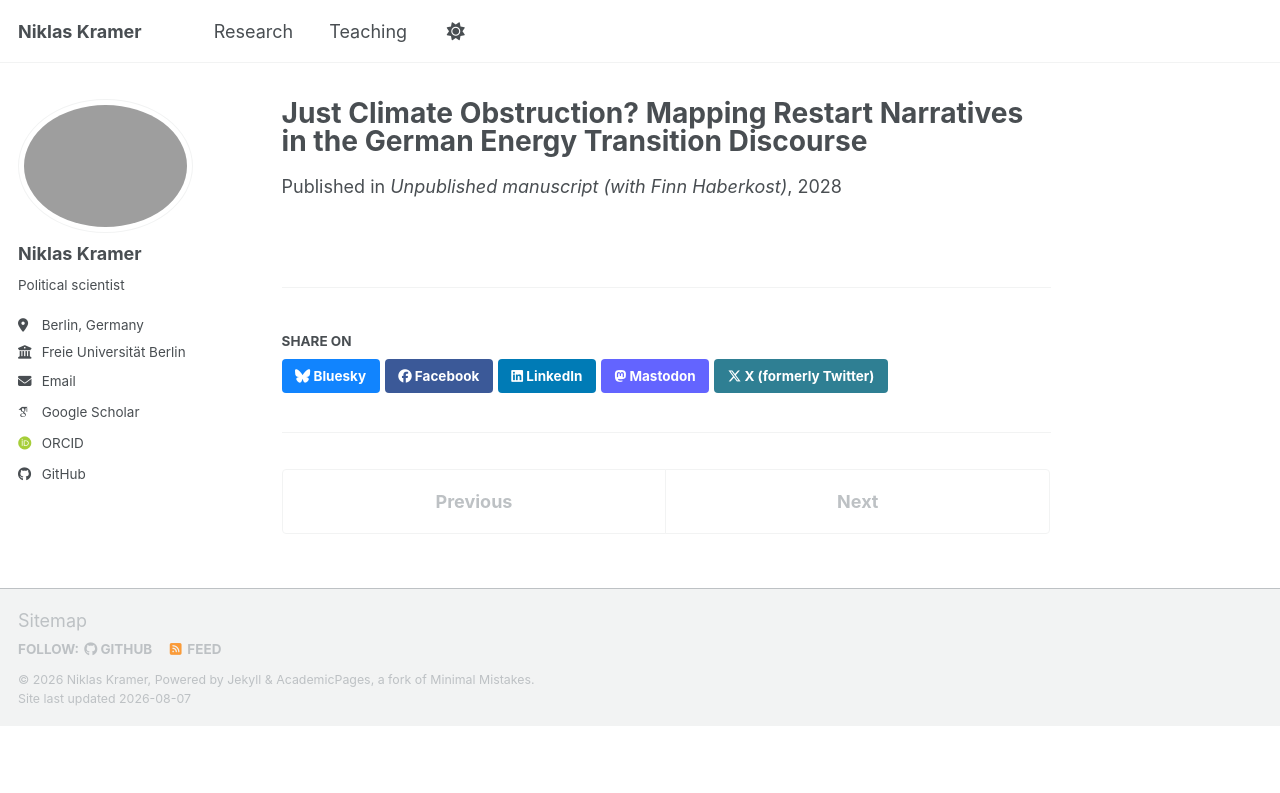
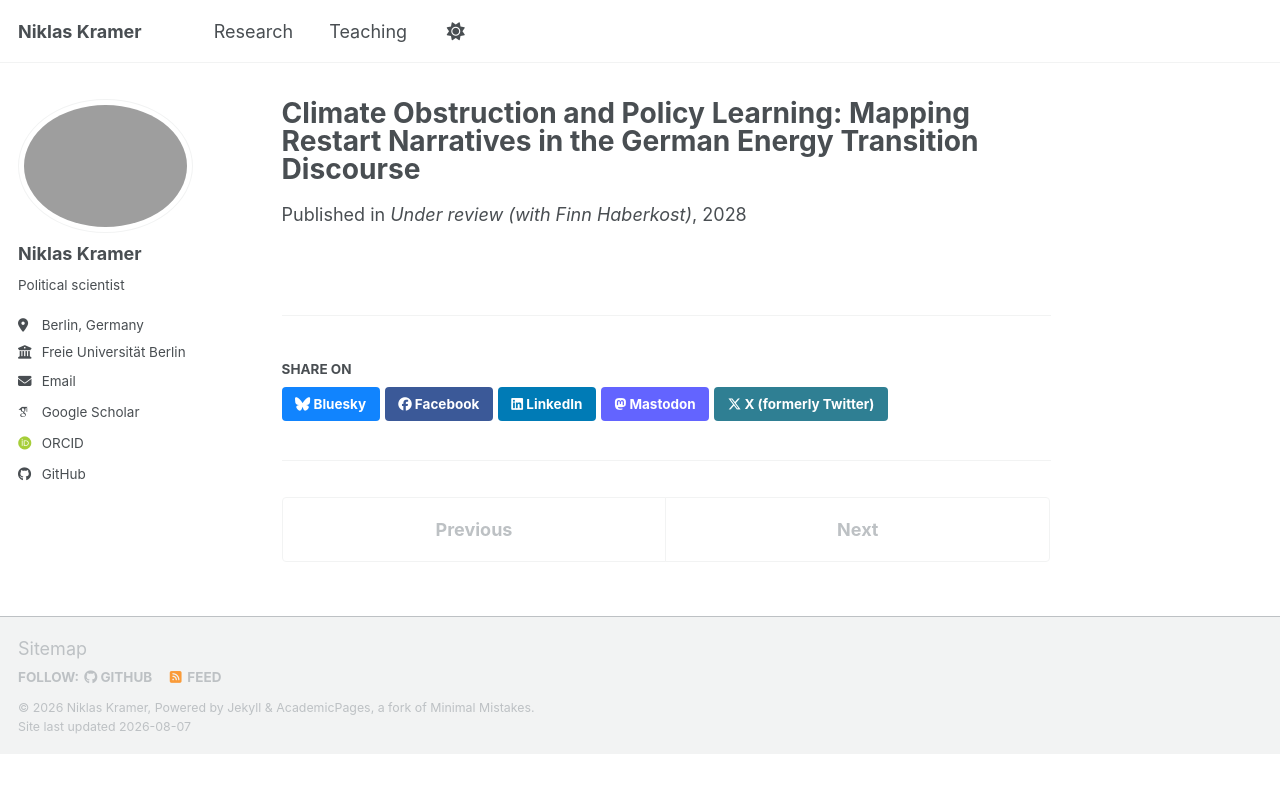
Before and after one commit to nik-kramer/nik-kramer.github.io, a Jekyll site: the page built from _publications/Haberkost_Kramer.md, in a window 1280 px wide. Shown: the top 793 px of the page. Built offline with Jekyll 4.4.1, drawn with Linux system fonts in a browser that asks for light colours; some web fonts are replaced; a script bundle is joined from its source files by our own code; library files that are not in the unit come from our copies.

Commit message:
Update Haberkost_Kramer.md

```diff
--- a/_publications/Haberkost_Kramer.md
+++ b/_publications/Haberkost_Kramer.md
@@ -1,11 +1,11 @@
 ---
-title: "Just Climate Obstruction? Mapping Restart Narratives in the German Energy Transition Discourse"
+title: "Climate Obstruction and Policy Learning: Mapping Restart Narratives in the German Energy Transition Discourse"
 collection: publications
 category: manuscripts
 permalink: /publication/Haberkost_Kramer
 excerpt: '<p style="text-align: justify; font-size: 0.8em;">In recent debates about the state and prospects of the energy transition, diagnoses of “failure” and calls for a “restart”, “reset” or “reality check” have gained traction. Should these contestations be categorically rejected as climate obstruction, or can some of them contribute constructively to policy learning? To address this question, we examine the German “restart discourse” as an illustrative case to show that, despite strong terminological overlap, the discourse comprises competing narratives with distinct policy demands. Building on the Narrative Policy Framework and a systematic analysis of 81 media articles and policy documents, we distinguish three narratives that structure the restart discourse. The restoration narrative portrays the energy transition as a fundamentally misguided project of a green elite and seeks its rollback. The reorientation narrative criticizes the unbalanced pursuit of climate change mitigation at the cost of economic prosperity and energy security. Finally, the recalibration narrative suggests an adjustment of the policy mix in the light of accumulated experience and changing contextual conditions. Based on this classification, we inductively derive six discursive markers from our sample. In future research, they may be used as a heuristic toolbox for distinguishing obstructive from constructive contestation.</p>'
 date: 2028-01-01
-venue: 'Unpublished manuscript (with Finn Haberkost)'
+venue: 'Under review (with Finn Haberkost)'
 paperurl: #''
 citation: #''
 ---
```
